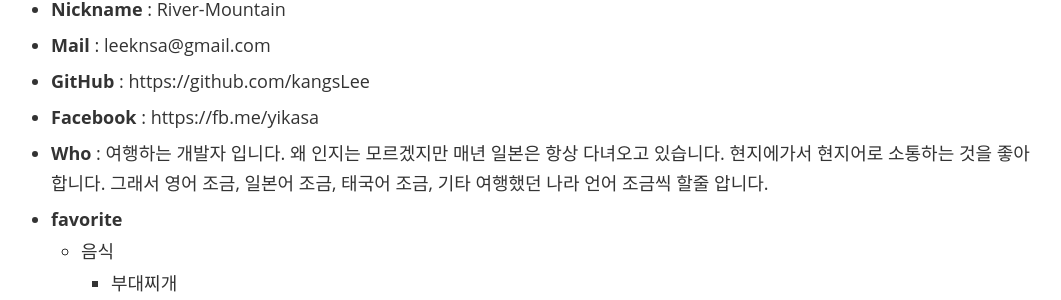
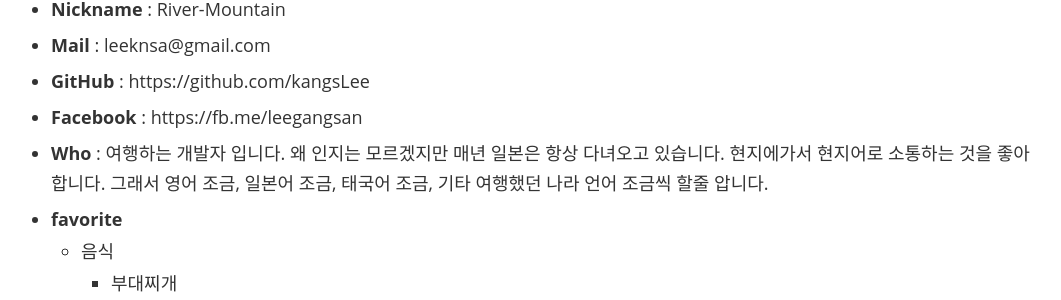
Before and after one commit to kangsLee/kangsLee.github.io, a Jekyll site: the page built from about/index.md, in a window 1280 px wide and 900 px high, scrolled down 686 px. Shown: the part 155-455 px from the top of the window, without its empty margins (107-1168 px from the left). Built offline with Jekyll 4.4.1, drawn with Linux system fonts in a browser that asks for light colours; nearby versions of some CDN libraries; some web fonts are replaced; comment, search, counter and statistics services are not loaded; part of the change alters nothing that is shown.

Commit message:
fix facebook url

```diff
--- a/about/index.md
+++ b/about/index.md
@@ -15,7 +15,7 @@ author: KangSan Lee
 - **Nickname** : River-Mountain
 - **Mail** : leeknsa@gmail.com
 - **GitHub** : https://github.com/kangsLee
-- **Facebook** : https://fb.me/yikasa
+- **Facebook** : https://fb.me/leegangsan
 - **Who** : 여행하는 개발자 입니다. 왜 인지는 모르겠지만 매년 일본은 항상 다녀오고 있습니다. 현지에가서 현지어로 소통하는 것을 좋아합니다. 그래서 영어 조금, 일본어 조금, 태국어 조금, 기타 여행했던 나라 언어 조금씩 할줄 압니다.
 - **favorite**
     * 음식
```
